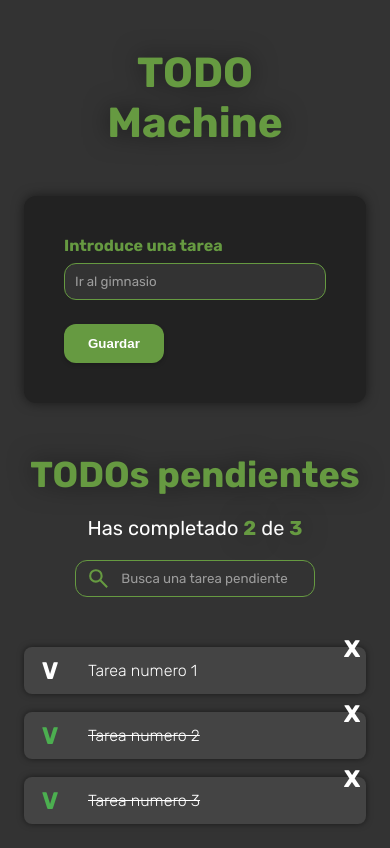
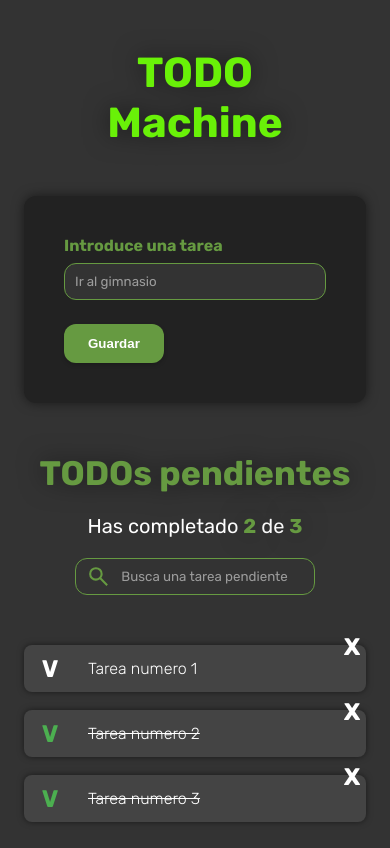
Before and after one commit to alirioi/todo-machine-project, a React (Create React App) app: page / in a window 390 px wide. Built offline with nearby package versions, Linux system fonts and the light colour scheme.

Commit message:
styles: ajustando color y tamaño titulos

```diff
--- a/src/App.css
+++ b/src/App.css
@@ -11,7 +11,7 @@ h1 {
   padding: 48px;
   filter: drop-shadow(0 0 12px rgba(0, 0, 0, 0.5));
   font-size: 48px;
-  color: #669a41;
+  color: #69f108;
 }
 
 .taskCreation-container {
--- a/src/TodoCounter.css
+++ b/src/TodoCounter.css
@@ -1,7 +1,8 @@
 .counter-title {
+  color: #669a41;
   text-align: center;
   padding: 0;
-  font-size: 42px;
+  font-size: 40px;
 }
 
 .counter-container {
@@ -10,6 +11,7 @@
   padding: 0;
   color: #fff;
   font-weight: 400;
+  text-wrap: balance;
 }
 
 .counter-container span {
@@ -20,7 +22,7 @@
 
 @media (max-width: 576px) {
   .counter-title {
-    font-size: 36px;
+    font-size: 34px;
   }
 
   .counter-container {
```
